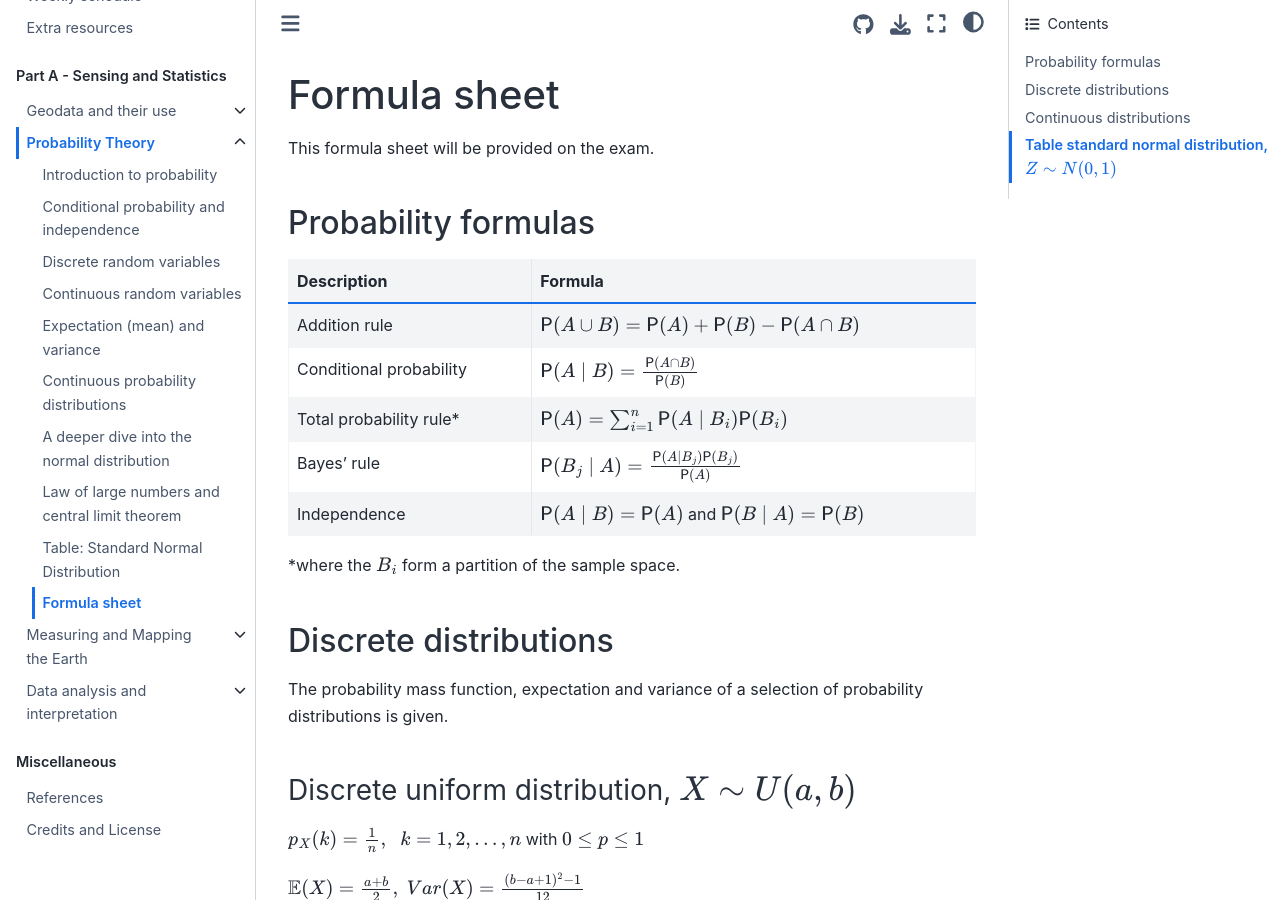
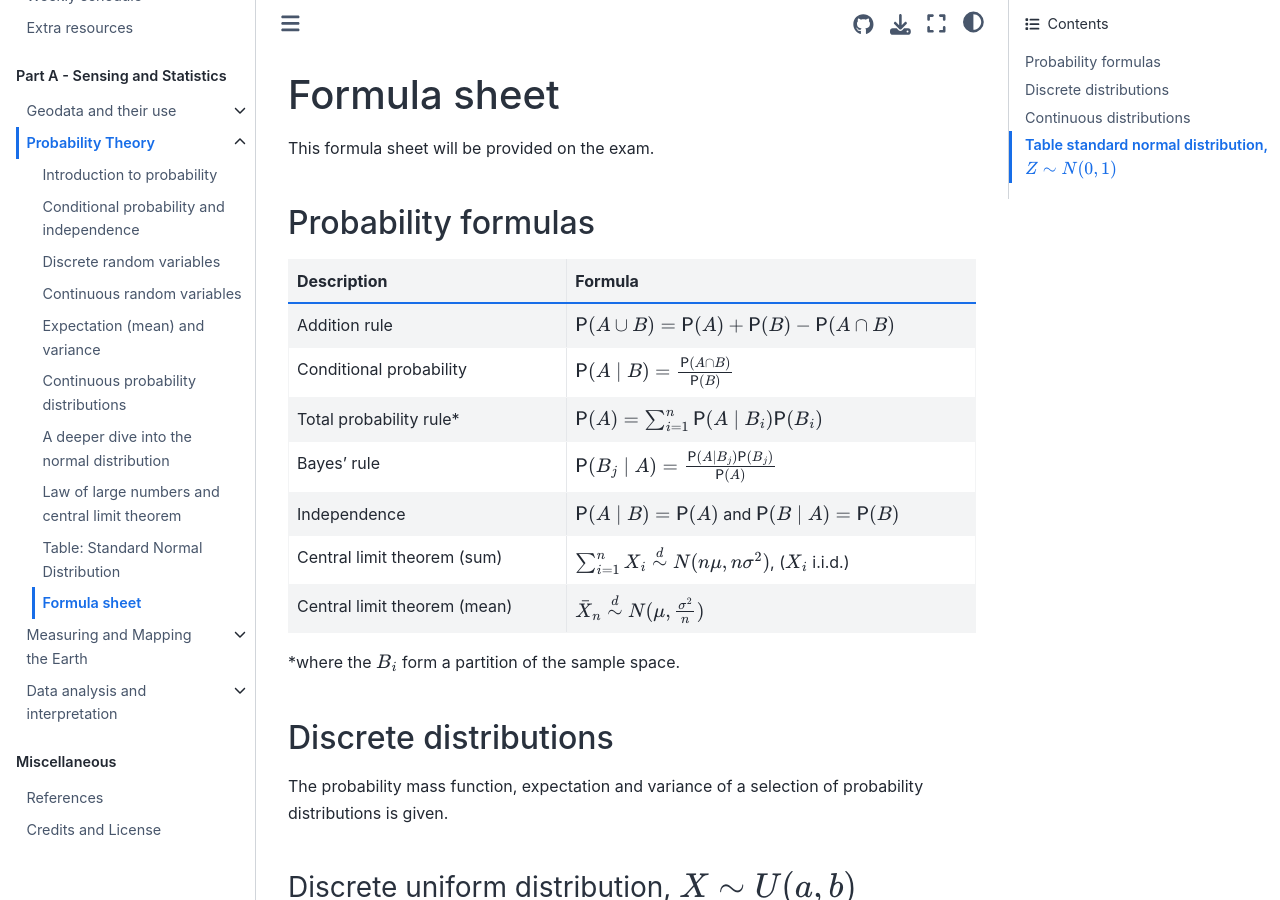
Before and after one commit to BScECT/geofun, a Jupyter Book: the page built from book/1_sensing_and_statistics/probability_theory/FormulaSheet.md, in a window 1280 px wide and 900 px high. Built offline with Jupyter Book 1.0.4 settings and Sphinx 7.4.7 and the Sphinx Book theme 1.1.4, drawn with Linux system fonts in a browser that asks for light colours; comment, search, counter and statistics services are not loaded.

Commit message:
update formula sheet in Probability chapter

```diff
--- a/book/1_sensing_and_statistics/probability_theory/FormulaSheet.md
+++ b/book/1_sensing_and_statistics/probability_theory/FormulaSheet.md
@@ -10,7 +10,9 @@ This formula sheet will be provided on the exam.
 | Conditional probability       |   $\mathsf{P}(A\mid B) = \frac{\mathsf{P}(A\cap B)}{\mathsf{P}(B)}$   |
 | Total probability rule*          |   $\mathsf{P}(A) = \sum_{i=1}^n \mathsf{P}(A\mid B_i)\mathsf{P}(B_i)$  |
 | Bayes' rule          |   $\mathsf{P}(B_j\mid A) = \frac{\mathsf{P}(A\mid B_j)\mathsf{P}(B_j)}{\mathsf{P}(A)}$  |
-| Independence | $\mathsf{P}(A\mid B) = \mathsf{P}(A)$ and $\mathsf{P}(B\mid A) = \mathsf{P}(B)$
+| Independence | $\mathsf{P}(A\mid B) = \mathsf{P}(A)$ and $\mathsf{P}(B\mid A) = \mathsf{P}(B)$ |
+| Central limit theorem (sum) | $\sum_{i=1}^n X_i \overset{d}{\sim}N(n\mu,n\sigma^2)$, ($X_i$ i.i.d.)  |
+| Central limit theorem (mean) | $\bar{X}_n \overset{d}{\sim}N(\mu,\frac{\sigma^2}{n})$  |
 
 *where the $B_i$ form a partition of the sample space.
 
```
